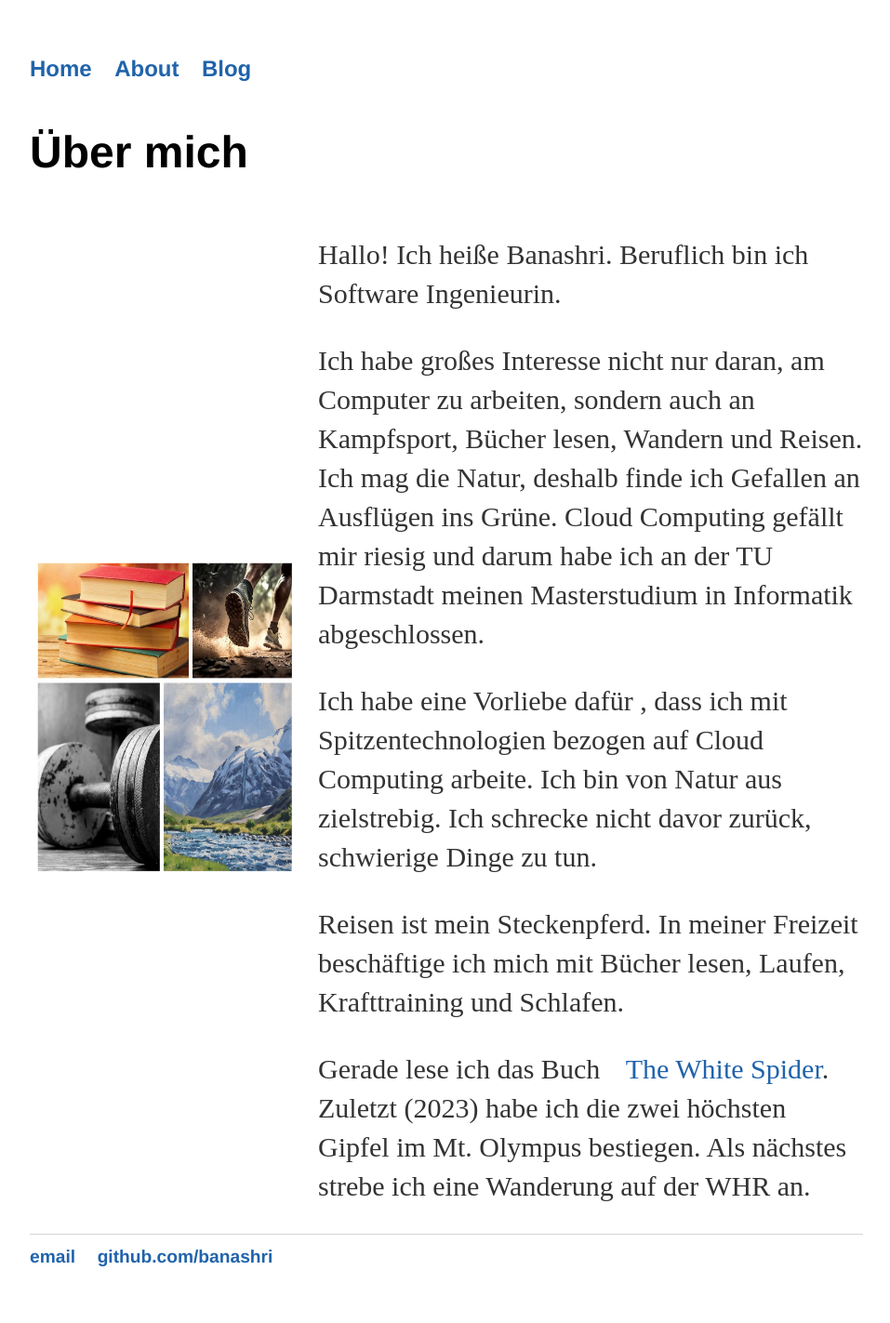
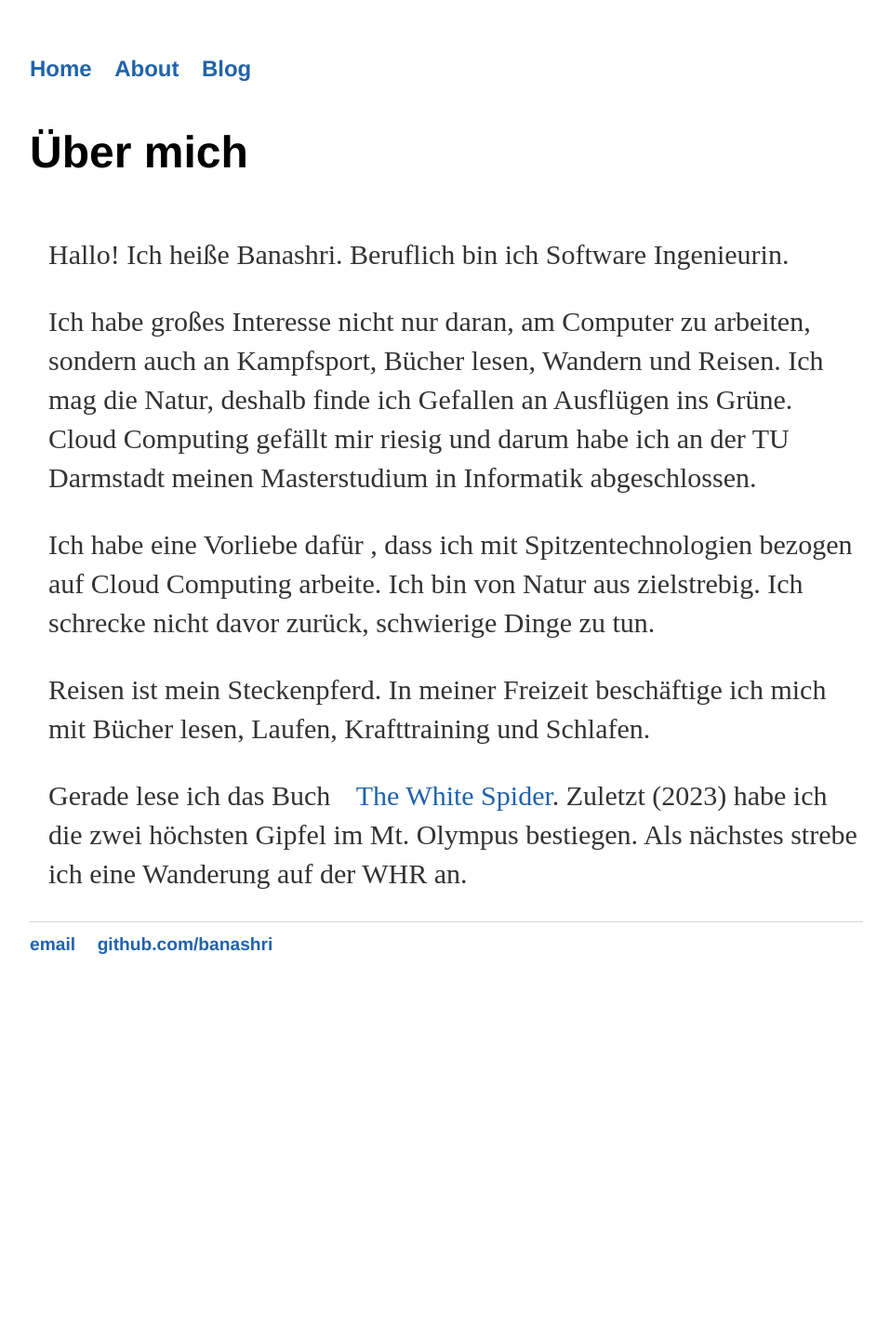
Before and after one commit to Banashri/banashri.github.io, a Jekyll site: the page built from about/index.html, in a window 1280 px wide. Shown: the whole page at 93% size, without its empty margins (160-1117 px from the left). Built offline with Jekyll 4.4.1, drawn with Linux system fonts in a browser that asks for light colours; after the commit the page ends 1087 px from its top, so only the background shows below that.

Commit message:
Update index.html

```diff
--- a/about/index.html
+++ b/about/index.html
@@ -24,10 +24,6 @@ img {
 <div class="blurp">
 	<h1>Über mich</h1>
 	<div class="container">
-
-		<div class="image">
-			<img src="https://banashri.github.io/images/hobbies.png" alt="Hobbies" width="2000" height="350">
-		</div>
 		<div class="text">
 			<p>Hallo! Ich heiße Banashri. Beruflich bin ich Software Ingenieurin. </p>
 			<p>Ich habe großes Interesse nicht nur daran, am Computer zu arbeiten, sondern auch an Kampfsport, Bücher lesen, Wandern und Reisen.
```
